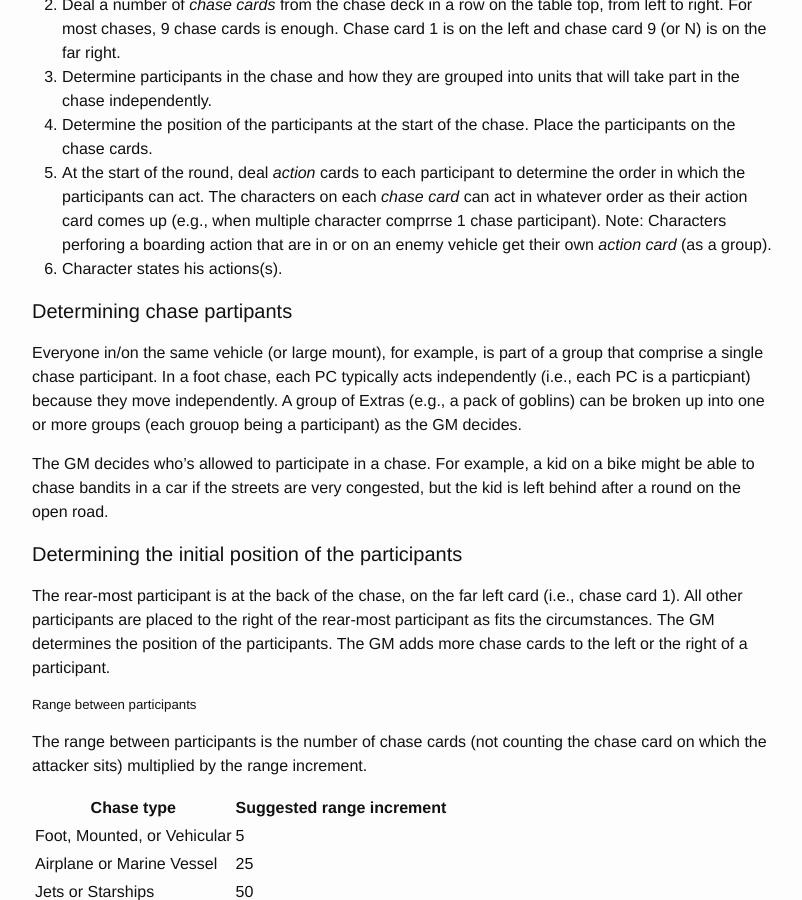
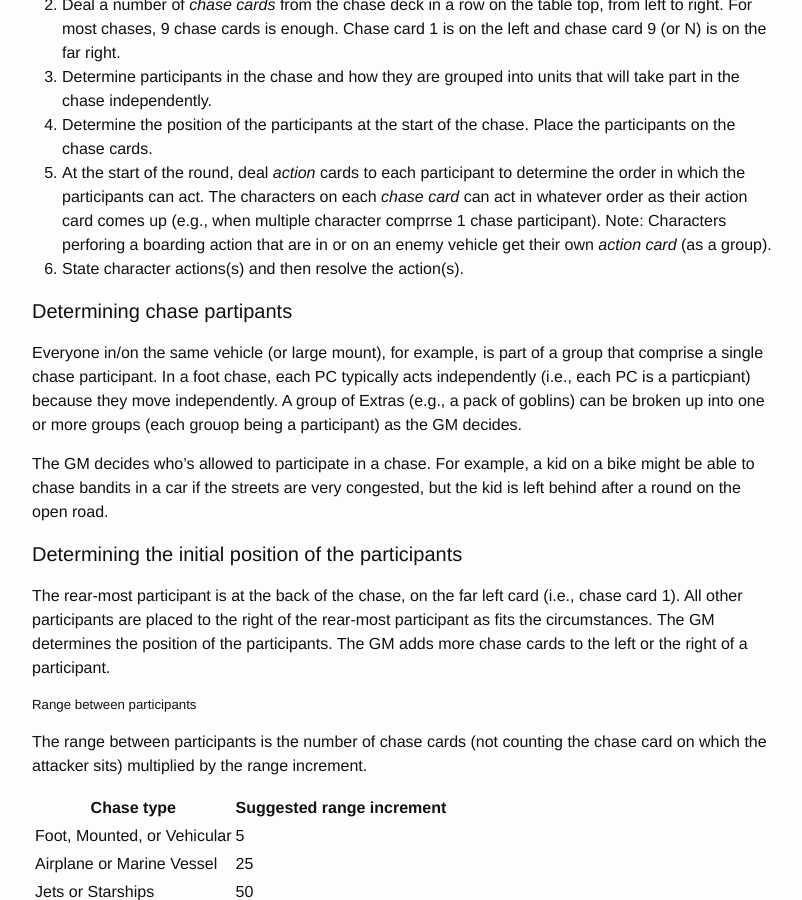
Before and after one commit to achall36/RoxvilleRooster.github.io, a Jekyll site: the page built from swade-rules-summary.md, in a window 1280 px wide and 900 px high, scrolled down 1540 px. Shown: the whole window, without its empty margins (238-1040 px from the left). Built offline with Jekyll 4.4.1, drawn with Linux system fonts in a browser that asks for light colours.

Commit message:
Update swade-rules-summary.md

```diff
--- a/swade-rules-summary.md
+++ b/swade-rules-summary.md
@@ -63,7 +63,7 @@ Get an extra deck of playing cards (a/k/a the chase deck) to use for the chase c
 5. At the start of the round, deal _action_ cards to each participant to determine the order in which the participants can act.
 The characters on each _chase card_ can act in whatever order as their action card comes up (e.g., when multiple character comprrse 1 chase participant).
 Note: Characters perforing a boarding action that are in or on an enemy vehicle get their own _action card_ (as a group).
-6. Character states his actions(s).
+6. State character actions(s) and then resolve the action(s).
 
 
 
```
